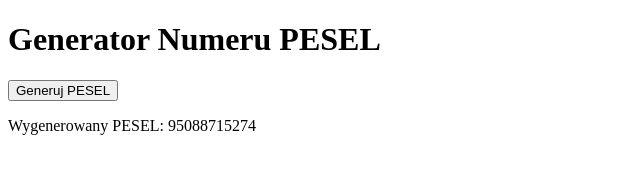
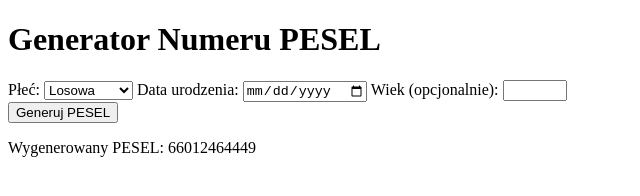
Before and after one commit to goliat931/generator-danych-testowych, a plain HTML site: page index.html in a window 1280 px wide. Both pictures are taken after a click on the button "Generuj PESEL". Shown: the whole page, without its empty margins (0-640 px from the left). Drawn offline with Linux system fonts and the light colour scheme.

Commit message:
Dodanie wyboru płci, daty urodzenia lub wieku

```diff
--- a/index.html
+++ b/index.html
@@ -8,7 +8,24 @@
 </head>
 <body>
     <h1>Generator Numeru PESEL</h1>
+
+    <div class="generator-options">
+        <label for="gender">Płeć:</label>
+        <select id="gender">
+            <option value="random">Losowa</option>
+            <option value="male">Mężczyzna</option>
+            <option value="female">Kobieta</option>
+        </select>
+
+        <label for="birthDate">Data urodzenia:</label>
+        <input type="date" id="birthDate">
+
+        <label for="age">Wiek (opcjonalnie):</label>
+        <input type="number" id="age" min="0" max="120">
+    </div>
+
     <button id="generateBtn">Generuj PESEL</button>
+
     <p>Wygenerowany PESEL: <span id="peselOutput"></span></p>
 
     <script src="static/script.js"></script>
--- a/static/script.js
+++ b/static/script.js
@@ -1,15 +1,101 @@
 document.addEventListener('DOMContentLoaded', () => {
     const generateBtn = document.getElementById('generateBtn');
     const peselOutput = document.getElementById('peselOutput');
+    const genderSelect = document.getElementById('gender');
+    const birthDateInput = document.getElementById('birthDate');
+    const ageInput = document.getElementById('age');
+
+    const weights = [1, 3, 7, 9, 1, 3, 7, 9, 1, 3];
+    const encodedMonths = {
+        '1800-1899': 80,
+        '1900-1999': 0,
+        '2000-2099': 20,
+        '2100-2199': 40,
+        '2200-2299': 60
+    };
+
+    function getEncodedMonth(year, month) {
+        if (year >= 1800 && year <= 1899) return String(month + encodedMonths['1800-1899']).padStart(2, '0');
+        if (year >= 1900 && year <= 1999) return String(month + encodedMonths['1900-1999']).padStart(2, '0');
+        if (year >= 2000 && year <= 2099) return String(month + encodedMonths['2000-2099']).padStart(2, '0');
+        if (year >= 2100 && year <= 2199) return String(month + encodedMonths['2100-2199']).padStart(2, '0');
+        if (year >= 2200 && year <= 2299) return String(month + encodedMonths['2200-2299']).padStart(2, '0');
+        throw new Error("Unsupported year for PESEL generation.");
+    }
+
+    function calculateChecksum(peselWithoutK) {
+        let checksumSum = 0;
+        for (let i = 0; i < 10; i++) {
+            checksumSum += parseInt(peselWithoutK[i]) * weights[i];
+        }
+        const lastDigitOfSum = checksumSum % 10;
+        return lastDigitOfSum === 0 ? 0 : 10 - lastDigitOfSum;
+    }
+
+    function generatePesel(year, month, day, gender) {
+        const rr = String(year).slice(-2);
+        const mm = getEncodedMonth(year, month);
+        const dd = String(day).padStart(2, '0');
+
+        const peselWithoutPpppK = `${rr}${mm}${dd}`;
+        let pppp;
+
+        if (gender === 'female') {
+            const lastDigitOfPppp = [0, 2, 4, 6, 8][Math.floor(Math.random() * 5)];
+            pppp = String(Math.floor(Math.random() * 1000)).padStart(3, '0') + lastDigitOfPppp;
+        } else if (gender === 'male') {
+            const lastDigitOfPppp = [1, 3, 5, 7, 9][Math.floor(Math.random() * 5)];
+            pppp = String(Math.floor(Math.random() * 1000)).padStart(3, '0') + lastDigitOfPppp;
+        } else {
+            throw new Error("Invalid gender. Use 'male' or 'female'.");
+        }
+
+        const peselWithoutK = `${peselWithoutPpppK}${pppp}`;
+        const k = calculateChecksum(peselWithoutK);
+
+        return `${peselWithoutK}${k}`;
+    }
 
     if (generateBtn && peselOutput) {
         generateBtn.addEventListener('click', () => {
-            // Generowanie losowego PESEL w JS
-            let pesel = '';
-            for (let i = 0; i < 11; i++) {
-                pesel += Math.floor(Math.random() * 10);
+            let year, month, day, gender;
+
+            const selectedGender = genderSelect.value;
+            const birthDateValue = birthDateInput.value;
+            const ageValue = ageInput.value;
+
+            // Ustalanie płci
+            if (selectedGender === 'random') {
+                gender = Math.random() < 0.5 ? 'male' : 'female';
+            } else {
+                gender = selectedGender;
             }
-            peselOutput.innerText = pesel;
+
+            // Ustalanie daty urodzenia
+            if (birthDateValue) {
+                const date = new Date(birthDateValue);
+                year = date.getFullYear();
+                month = date.getMonth() + 1;
+                day = date.getDate();
+            } else if (ageValue) {
+                const currentYear = new Date().getFullYear();
+                year = currentYear - parseInt(ageValue);
+                month = Math.floor(Math.random() * 12) + 1;
+                day = Math.floor(Math.random() * 28) + 1;
+            } else {
+                // Generowanie losowej daty
+                year = Math.floor(Math.random() * (2025 - 1900) + 1900);
+                month = Math.floor(Math.random() * 12) + 1;
+                day = Math.floor(Math.random() * 28) + 1;
+            }
+
+            try {
+                const newPesel = generatePesel(year, month, day, gender);
+                peselOutput.innerText = newPesel;
+            } catch (error) {
+                console.error("Błąd podczas generowania PESEL:", error);
+                peselOutput.innerText = "Błąd: " + error.message;
+            }
         });
     }
 });
```
